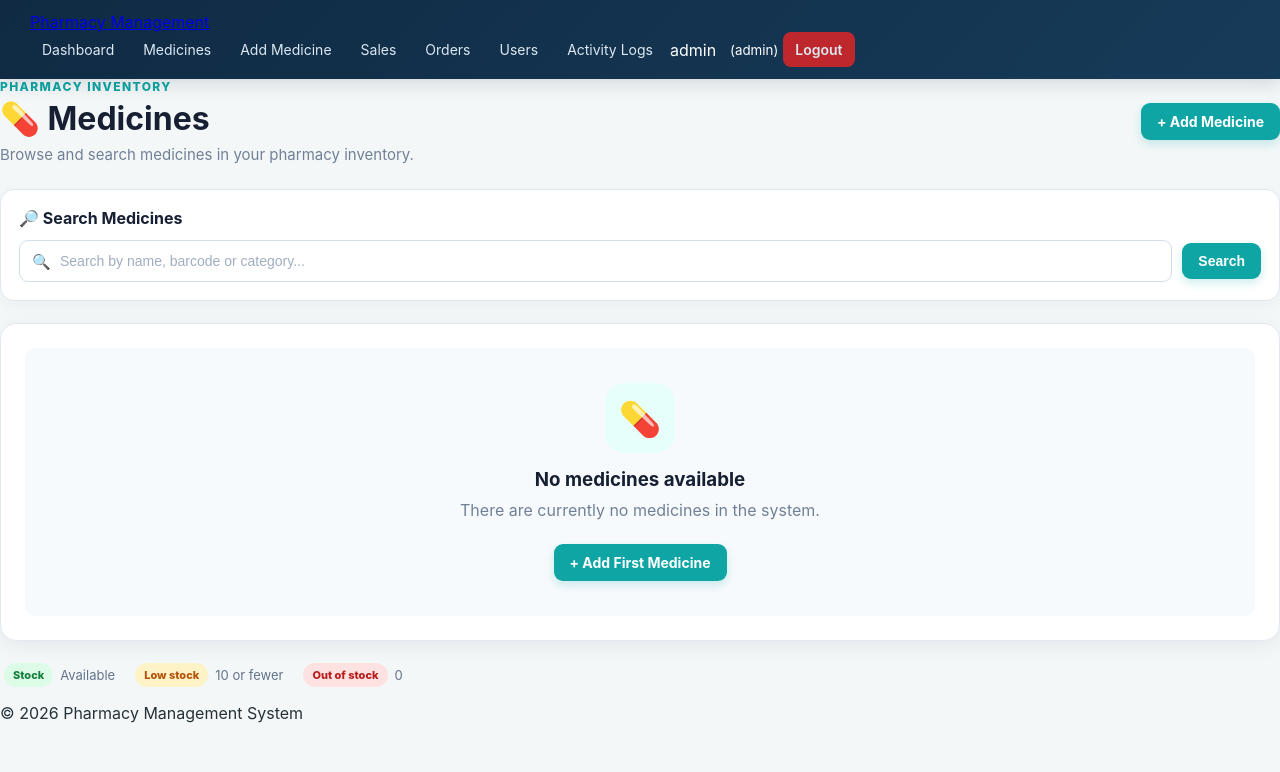
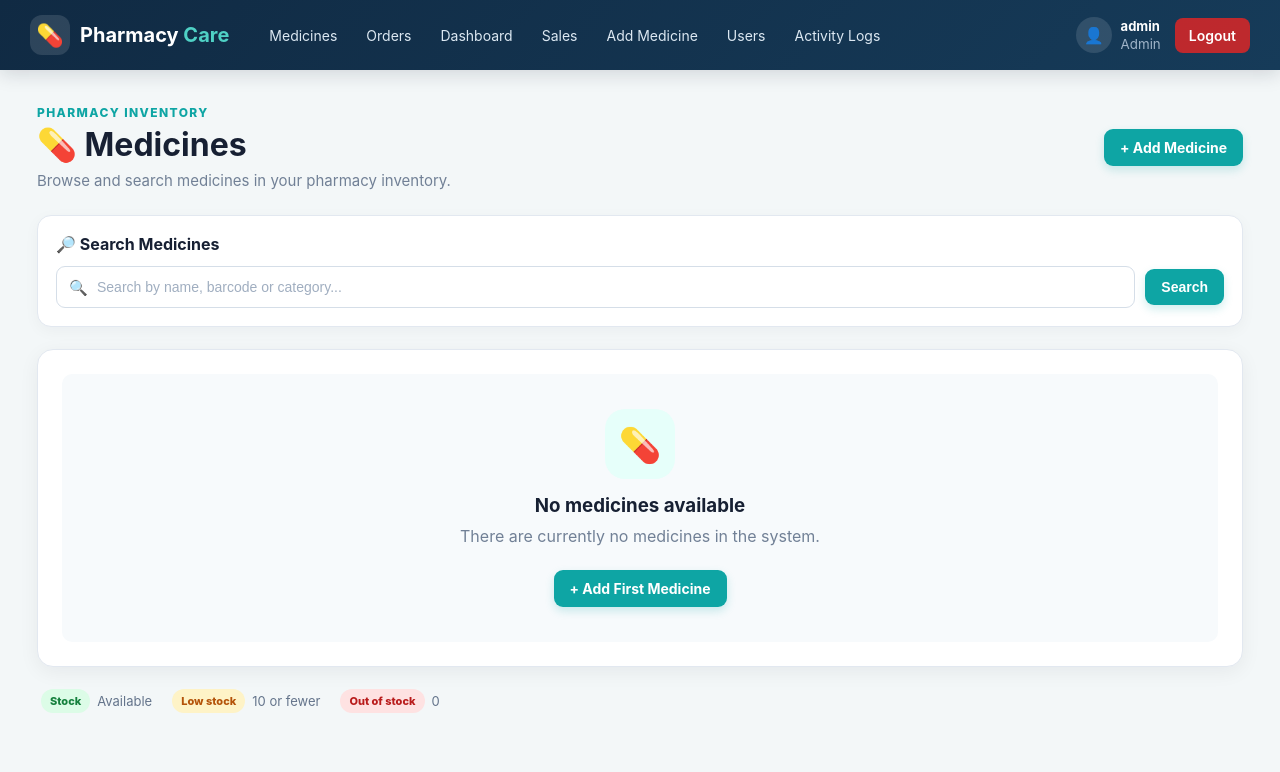
Before and after one commit to gmmuhammad002-cyber/pharmacy-management-system, a Flask app: page /medicines in a window 1280 px wide. Shown: the top 772 px of the page. Run offline with Flask 3, Linux system fonts and the light colour scheme; a user stored in the database is signed in; some libraries are stand-ins or nearby versions.

Commit message:
Make Orders link public

```diff
--- a/templates/base.html
+++ b/templates/base.html
@@ -4,43 +4,60 @@
     <meta charset="UTF-8">
     <meta name="viewport" content="width=device-width, initial-scale=1.0">
 
-    <title>{% block title %}Pharmacy Management System{% endblock %}</title>
+    <title>
+        {% block title %}Pharmacy Management System{% endblock %}
+    </title>
 
-    <link rel="stylesheet" href="{{ url_for('static', filename='style.css') }}">
+    <link
+        rel="stylesheet"
+        href="{{ url_for('static', filename='style.css') }}"
+    >
 </head>
 
 <body>
 
 <nav class="navbar">
-        <div class="nav-container">
 
-            <a href="{{ url_for('index') }}" class="brand">
-                Pharmacy Management
+    <!-- BRAND -->
+    <a href="{{ url_for('medicines') }}" class="nav-brand">
+
+        <span class="brand-icon">💊</span>
+
+        <span>
+            Pharmacy <strong>Care</strong>
+        </span>
+
     </a>
 
+
+    <!-- NAVIGATION -->
     <div class="nav-links">
 
+        <!-- PUBLIC LINKS -->
+        <a href="{{ url_for('medicines') }}">
+            Medicines
+        </a>
+
+        <a href="{{ url_for('orders') }}">
+            Orders
+        </a>
+
+
+        <!-- LOGGED-IN LINKS -->
         {% if current_user.is_authenticated %}
 
-                    <a href="{{ url_for('index') }}">
+            <a href="{{ url_for('dashboard') }}">
                 Dashboard
             </a>
 
-                    <a href="{{ url_for('medicines') }}">
-                        Medicines
+            <a href="{{ url_for('sales') }}">
+                Sales
             </a>
 
             <a href="{{ url_for('add_medicine') }}">
                 Add Medicine
             </a>
 
-                    <a href="{{ url_for('sales') }}">
-                        Sales
-                    </a>
-
-                    <a href="{{ url_for('orders') }}">
-                        Orders
-                    </a>
 
             {% if current_user.role == "admin" %}
 
@@ -54,67 +71,91 @@
 
             {% endif %}
 
-                    <span class="nav-user">
+        {% endif %}
+
+    </div>
+
+
+    <!-- RIGHT SIDE -->
+    <div class="nav-actions">
+
+        {% if current_user.is_authenticated %}
+
+            <div class="nav-user">
+
+                <div class="user-info">
+
+                    <div class="user-avatar">
+                        👤
+                    </div>
+
+                    <div>
+                        <strong>
                             {{ current_user.username }}
-                        <small>({{ current_user.role }})</small>
-                    </span>
+                        </strong>
 
-                    <a href="{{ url_for('logout') }}" class="logout-link">
+                        <small>
+                            {{ current_user.role }}
+                        </small>
+                    </div>
+
+                </div>
+
+
+                <a
+                    href="{{ url_for('logout') }}"
+                    class="logout-link"
+                >
                     Logout
                 </a>
 
+            </div>
+
         {% else %}
 
-                    <a href="{{ url_for('login') }}" class="login-link">
+            <span class="public-label">
+                Public
+            </span>
+
+            <a
+                href="{{ url_for('login') }}"
+                class="login-link"
+            >
                 Admin Login
             </a>
 
         {% endif %}
 
     </div>
-        </div>
+
 </nav>
 
 
-    <main class="main-container">
+<!-- FLASH MESSAGES -->
+<div class="container">
 
     {% with messages = get_flashed_messages(with_categories=true) %}
 
         {% if messages %}
 
-                <div class="flash-container">
-
             {% for category, message in messages %}
 
-                        <div class="flash-message {{ category }}">
+                <div class="alert {{ category }}">
                     {{ message }}
                 </div>
 
             {% endfor %}
-
-                </div>
 
         {% endif %}
 
     {% endwith %}
 
 
-        {% block content %}
-        {% endblock %}
+    <!-- PAGE CONTENT -->
+    {% block content %}{% endblock %}
 
-    </main>
+</div>
 
-
-    <footer class="footer">
-        <p>
-            &copy; {{ now().year if now is defined else 2026 }}
-            Pharmacy Management System
-        </p>
-    </footer>
-
-
-    {% block scripts %}
-    {% endblock %}
 
 </body>
 </html>
```
Lines whose indentation alone changed are shown as unchanged.
